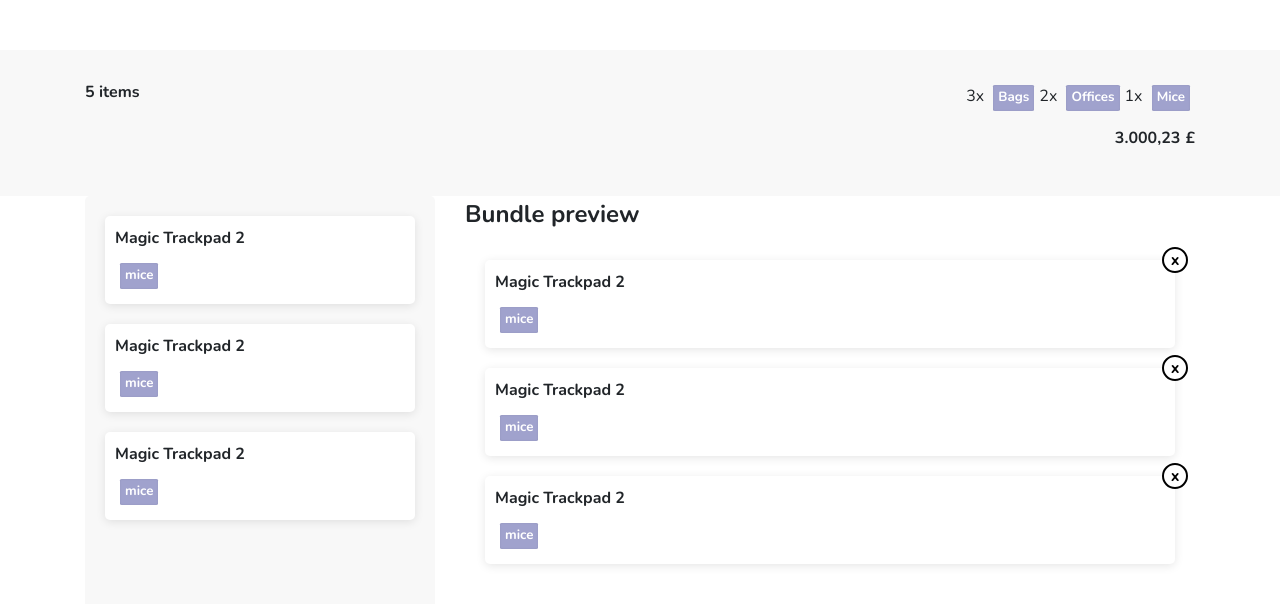
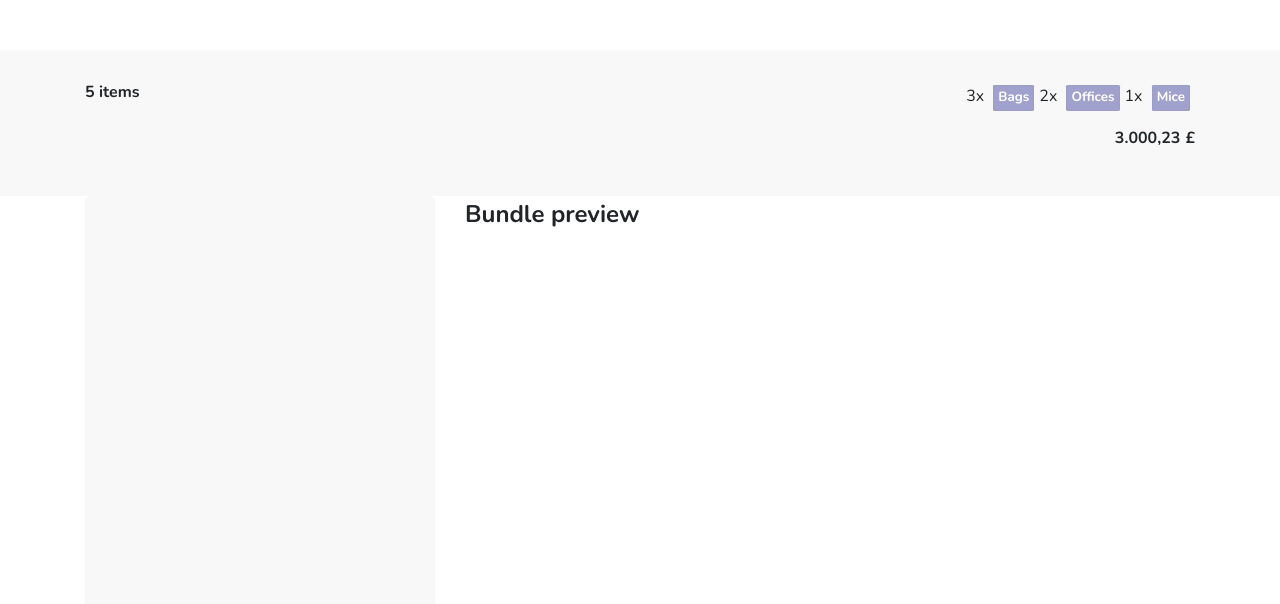
Before and after one commit to tbscanlon/engaging-tech-test, a React (Create React App) app: page / in a window 1280 px wide. Shown: the top 604 px of the page. Built offline with nearby package versions, Linux system fonts and the light colour scheme.

Commit message:
Remove dummy data from item-related components

```diff
--- a/src/components/BundlePreview/BundlePreview.js
+++ b/src/components/BundlePreview/BundlePreview.js
@@ -3,27 +3,6 @@
 import Item from '../Item/Item';
 
 import './BundlePreview.css';
-
-/**
- * Small set of dummy items in place to test behaviour until redux is set up.
- */
-const dummyItems = [
-  {
-    id: 1,
-    name: "Magic Trackpad 2",
-    category: "mice"
-  },
-  {
-    id: 2,
-    name: "Magic Trackpad 2",
-    category: "mice"
-  },
-  {
-    id: 3,
-    name: "Magic Trackpad 2",
-    category: "mice"
-  }
-]
 
 /**
  * The Bundle Preview section. Displays the list of selected items in a bundle.
@@ -40,7 +19,7 @@
 )
 
 BundlePreview.defaultProps = {
-  items: dummyItems
+  items: []
 };
 
 export default BundlePreview;
--- a/src/components/ItemPicker/ItemPicker.js
+++ b/src/components/ItemPicker/ItemPicker.js
@@ -3,27 +3,6 @@
 import Item from '../Item/Item';
 
 import './ItemPicker.css';
-
-/**
- * Small set of dummy items in place to test behaviour until redux is set up.
- */
-const dummyItems = [
-  {
-    id: 1,
-    name: "Magic Trackpad 2",
-    category: "mice"
-  },
-  {
-    id: 2,
-    name: "Magic Trackpad 2",
-    category: "mice"
-  },
-  {
-    id: 3,
-    name: "Magic Trackpad 2",
-    category: "mice"
-  }
-]
 
 /**
  * The Item Picker sidebar. Displays potential items for the bundle.
@@ -37,7 +16,7 @@
 );
 
 ItemPicker.defaultProps = {
-  items: dummyItems
+  items: []
 }
 
 export default ItemPicker;
```
Also changed, not shown: 2 other files (tests, documents, lock files or other folders).
